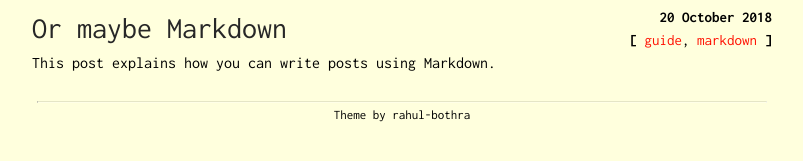
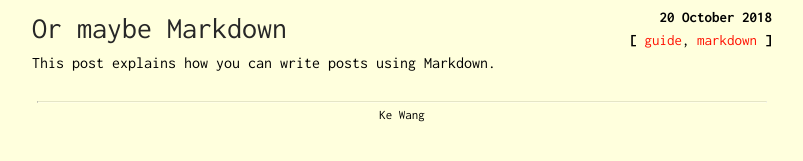
Before and after one commit to ekdc11/ekdc11.github.io, a Jekyll site: the page built from index.html, in a window 1280 px wide. Shown: the part 311-472 px from the top of the page, without its empty margins (238-1041 px from the left). Built offline with Jekyll 4.4.1, drawn with Linux system fonts in a browser that asks for light colours.

Commit message:
Update _config.yml

```diff
--- a/_config.yml
+++ b/_config.yml
@@ -2,12 +2,12 @@ title: Parchment
 author: pro-panda
 subtitle: The life of a frustrated engineer
 
-url: "https://rahul-bothra.github.io"
-baseurl: "/parchment"
+url: "https://ekdc11.github.io"
+baseurl: ""
 
 footer_only_homepage: true
-footer_url: "https://github.com/rahul-bothra"
-footer_text: "Theme by rahul-bothra"
+footer_url: "https://ekdc11.github.io"
+footer_text: "Ke Wang"
 
 profile-picture: assets/profile.png
 favicon_location: assets/favicon.ico
```
